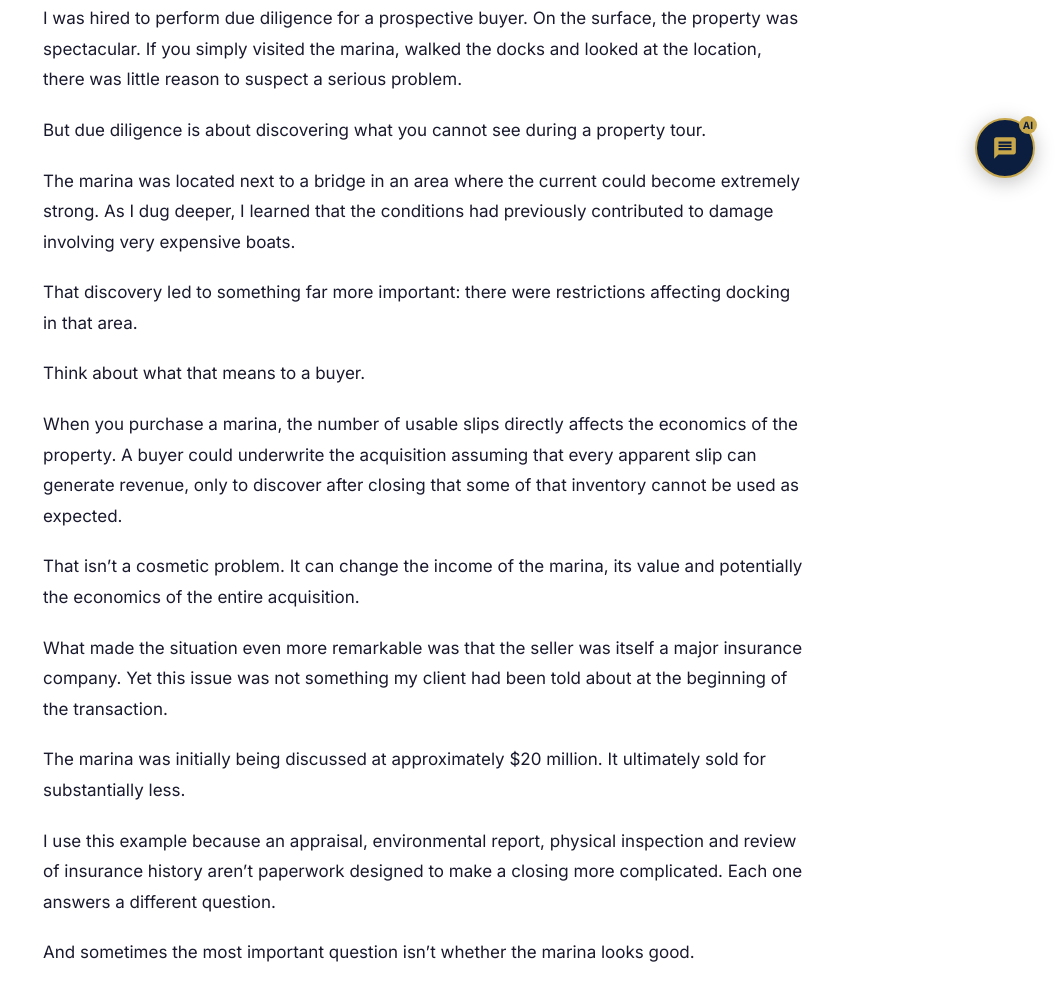
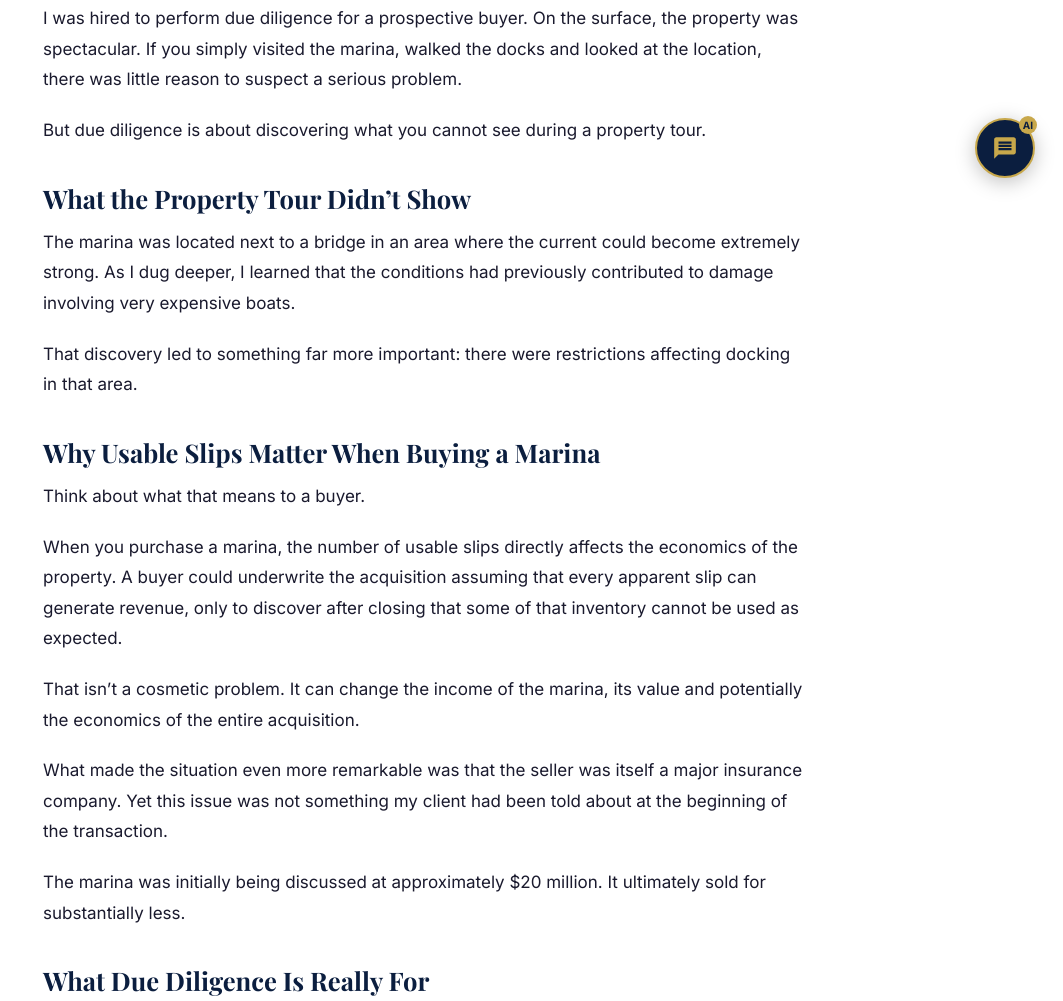
Before and after one commit to jay3591/aj-gulf-blvd-capital-site, a plain HTML site: page blog-marina-due-diligence-unusable-slips.html in a window 1280 px wide. Shown: the part 594-1595 px from the top of the page, without its empty margins (217-1280 px from the left). Drawn offline with nearby package versions, Linux system fonts and the light colour scheme.

Commit message:
Add files via upload

```diff
--- a/blog-marina-due-diligence-unusable-slips.html
+++ b/blog-marina-due-diligence-unusable-slips.html
@@ -14,7 +14,7 @@
 <meta name="description" content="Jorge Martinez on due diligence for a large Florida ocean marina where strong currents near a bridge led to docking restrictions, and why usable slips drive marina value.">
 <meta name="keywords" content="marina due diligence, buying a marina, marina acquisition, usable boat slips, marina docking restrictions, marina valuation, Florida marina, marina financing">
 <meta name="author" content="A&amp;J Gulf Blvd Capital LLC">
-<meta property="og:title" content="The Marina Looked Spectacular &mdash; But Some of the Slips Couldn&rsquo;t Be Used | A&amp;J Gulf Blvd Capital">
+<meta property="og:title" content="Buying a Marina? Why Due Diligence Matters: The Slips That Couldn&rsquo;t Be Used | A&amp;J Gulf Blvd Capital">
 <meta property="og:description" content="Jorge Martinez on due diligence for a large Florida ocean marina where strong currents near a bridge led to docking restrictions, and why usable slips drive marina value.">
 <meta property="og:url" content="https://ajgulfblvdcapital.com/blog-marina-due-diligence-unusable-slips.html">
 <meta property="og:type" content="article">
@@ -23,7 +23,7 @@
 <link rel="icon" href="/favicon.ico" sizes="any">
 <link rel="icon" type="image/svg+xml" href="/aj-icon.svg">
 <link rel="apple-touch-icon" href="/apple-touch-icon.png">
-<title>The Marina Looked Spectacular &mdash; But Some of the Slips Couldn&rsquo;t Be Used | A&amp;J Gulf Blvd Capital</title>
+<title>Buying a Marina? Why Due Diligence Matters: The Slips That Couldn&rsquo;t Be Used | A&amp;J Gulf Blvd Capital</title>
 <link href="https://fonts.googleapis.com/css2?family=Inter:wght@400;500;600;700&family=Playfair+Display:wght@400;500;600;700&display=swap" rel="stylesheet">
 <link rel="preconnect" href="https://fonts.googleapis.com">
 <link rel="preconnect" href="https://fonts.gstatic.com" crossorigin>
@@ -1415,17 +1415,25 @@
       <p>One of the best examples of why I believe in independent due diligence involved a large ocean marina in Florida.</p>
       <p>I was hired to perform due diligence for a prospective buyer. On the surface, the property was spectacular. If you simply visited the marina, walked the docks and looked at the location, there was little reason to suspect a serious problem.</p>
       <p>But due diligence is about discovering what you cannot see during a property tour.</p>
+
+      <h2>What the Property Tour Didn&rsquo;t Show</h2>
       <p>The marina was located next to a bridge in an area where the current could become extremely strong. As I dug deeper, I learned that the conditions had previously contributed to damage involving very expensive boats.</p>
       <p>That discovery led to something far more important: there were restrictions affecting docking in that area.</p>
+
+      <h2>Why Usable Slips Matter When Buying a Marina</h2>
       <p>Think about what that means to a buyer.</p>
       <p>When you purchase a marina, the number of usable slips directly affects the economics of the property. A buyer could underwrite the acquisition assuming that every apparent slip can generate revenue, only to discover after closing that some of that inventory cannot be used as expected.</p>
       <p>That isn&rsquo;t a cosmetic problem. It can change the income of the marina, its value and potentially the economics of the entire acquisition.</p>
       <p>What made the situation even more remarkable was that the seller was itself a major insurance company. Yet this issue was not something my client had been told about at the beginning of the transaction.</p>
       <p>The marina was initially being discussed at approximately $20 million. It ultimately sold for substantially less.</p>
+
+      <h2>What Due Diligence Is Really For</h2>
       <p>I use this example because an appraisal, environmental report, physical inspection and review of insurance history aren&rsquo;t paperwork designed to make a closing more complicated. Each one answers a different question.</p>
       <p>And sometimes the most important question isn&rsquo;t whether the marina looks good.</p>
 
       <blockquote class="blog-pullquote">It&rsquo;s whether everything you&rsquo;re paying for can actually be used the way you think it can.</blockquote>
+
+      <p style="margin-top:2rem;">At A&amp;J Gulf Blvd Capital, we bring this same independent approach to <a href="marina-financing.html">marina financing</a> and marina acquisition due diligence.</p>
 
       <p style="margin-top:2rem;line-height:1.6;"><strong>A&amp;J Gulf Blvd Capital</strong><br>Commercial Real Estate Financing | Marina Financing<br><a href="index.html">ajgulfblvdcapital.com</a></p>
 
```
